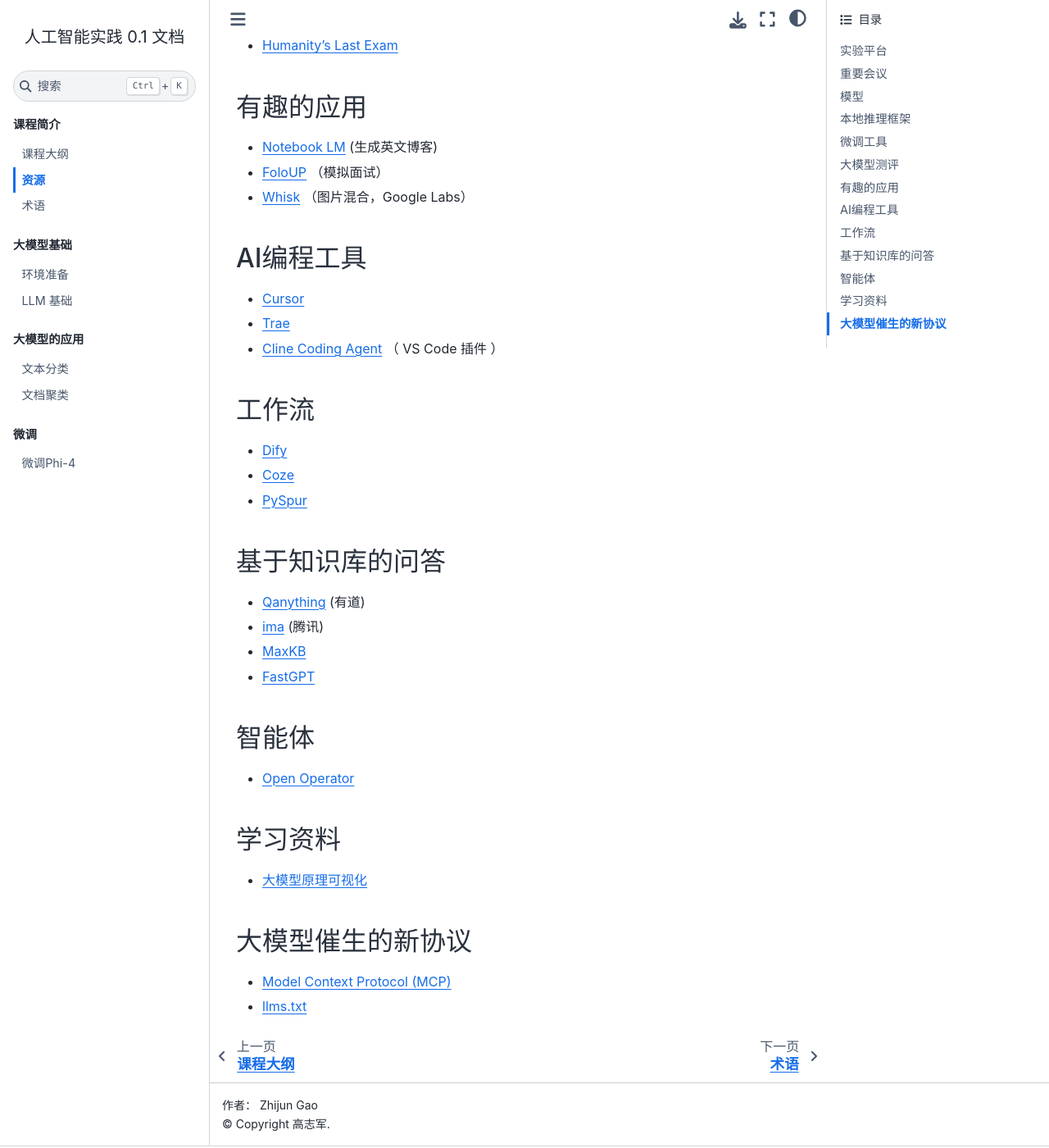
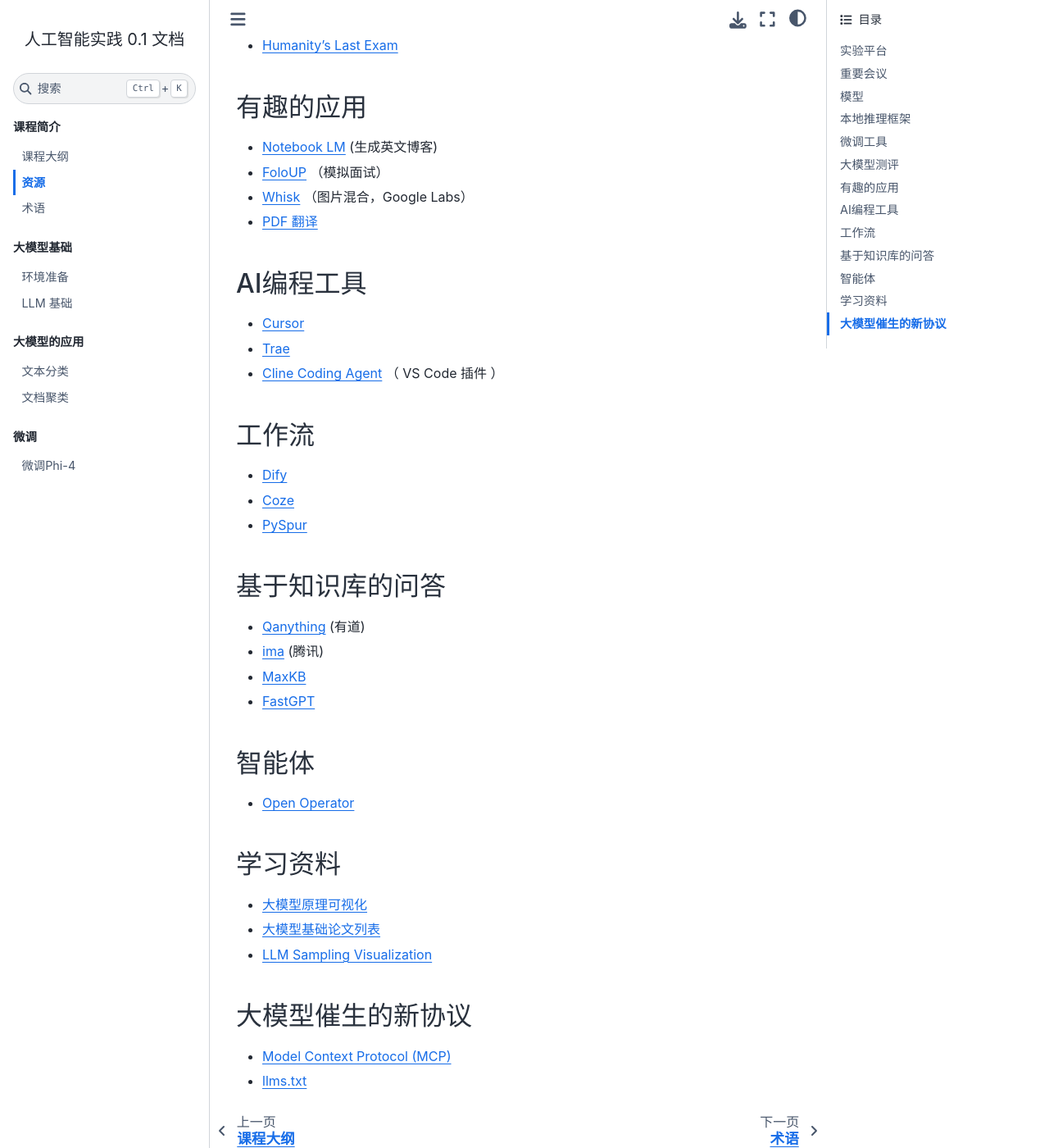
Before and after one commit to galty687/Language-AI, a Sphinx documentation site: the page built from source/1-Intro/resources.md, in a window 1280 px wide and 1400 px high, scrolled down 1757 px. Shown: the whole window at 82% size. Built offline with Sphinx 7.4.7 and the Sphinx Book theme 1.1.4, drawn with Linux system fonts in a browser that asks for light colours.

Commit message:
Update resources.md

```diff
--- a/source/1-Intro/resources.md
+++ b/source/1-Intro/resources.md
@@ -80,6 +80,7 @@
 - [Notebook LM](https://notebooklm.google/) (生成英文博客)
 - [FoloUP](https://github.com/FoloUp/FoloUp) （模拟面试）
 - [Whisk](https://labs.google/fx/tools/whisk) （图片混合，Google Labs）
+- [PDF 翻译](https://pdf2zh.com)
 
 
 
@@ -118,6 +119,10 @@
 
 - [大模型原理可视化](https://bbycroft.net/llm)
 
+- [大模型基础论文列表](https://github.com/ZJU-LLMs/Foundations-of-LLMs/tree/main/大模型经典论文列表)
+
+- [LLM Sampling Visualization](https://artefact2.github.io/llm-sampling/index.xhtml)
+
 ## 大模型催生的新协议
 
 - [Model Context Protocol (MCP)](https://supabase.com/docs/guides/getting-started/mcp)
```
